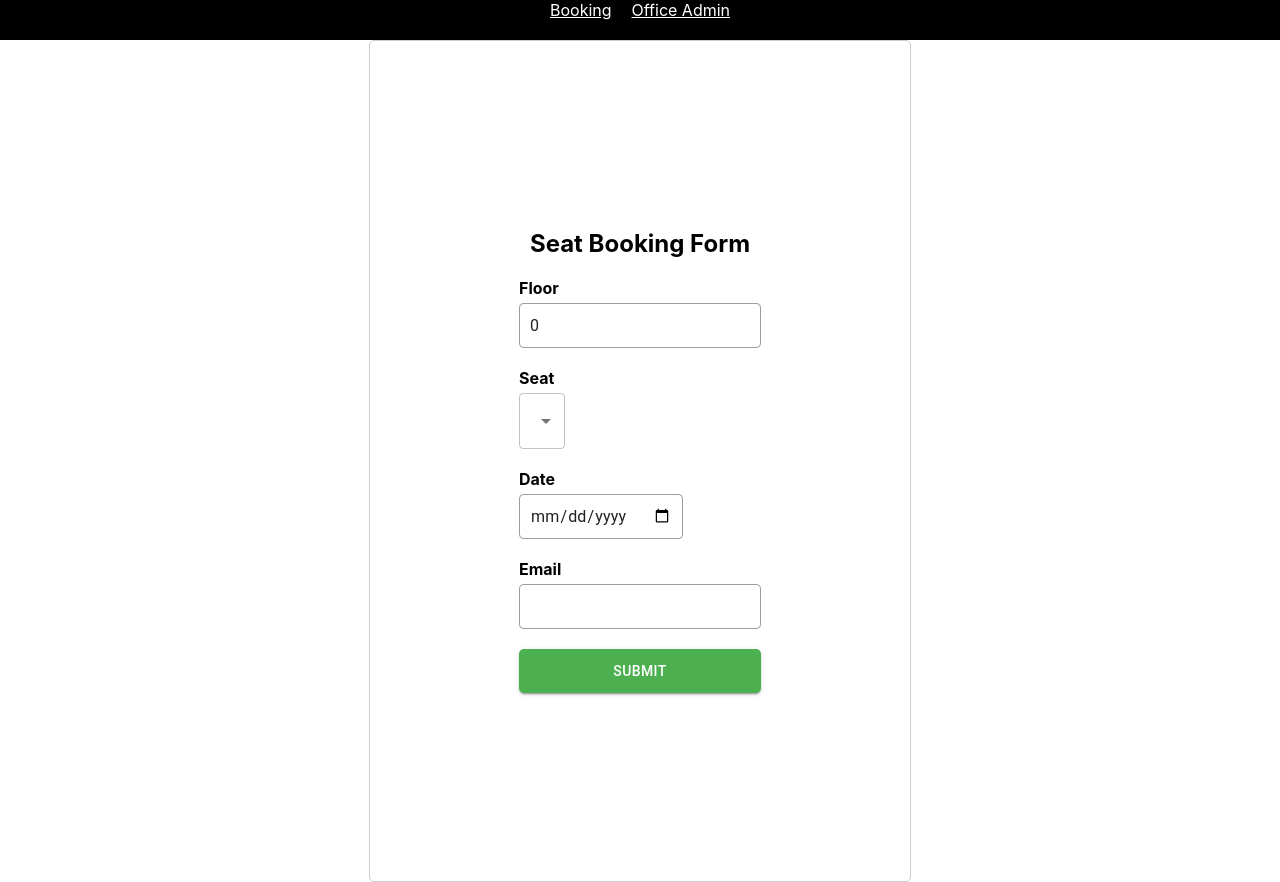
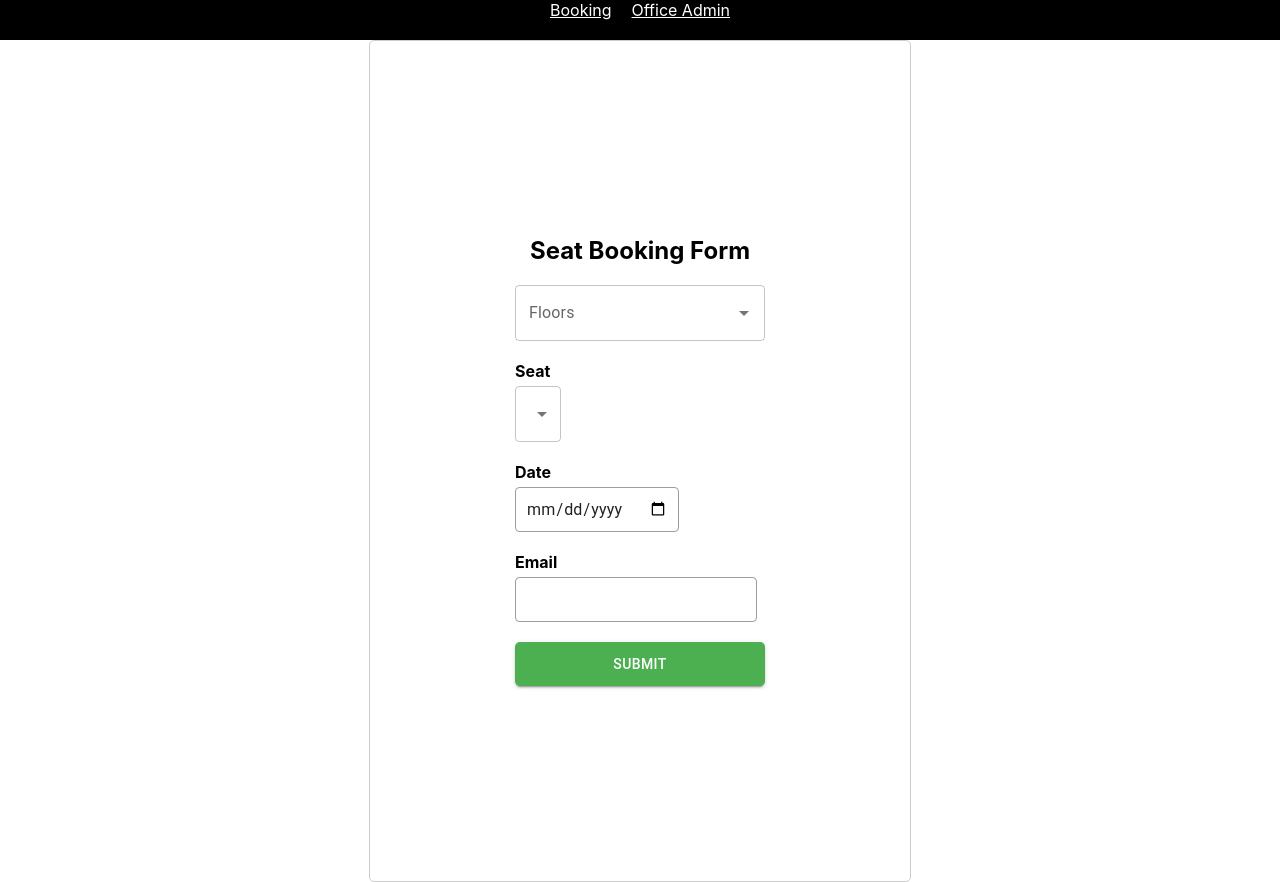
Before and after one commit to tp1088/book-my-seat, a React (Create React App) app: page /booking in a window 1280 px wide. Built offline with nearby package versions, Linux system fonts and the light colour scheme.

Commit message:
Floors from metadata

```diff
--- a/src/components/Booking.tsx
+++ b/src/components/Booking.tsx
@@ -5,7 +5,9 @@ import { SelectChangeEvent } from '@mui/material/Select';
 import TextField from '@mui/material/TextField';
 import Button from '@mui/material/Button';
 import './BookingScreen.css';
-import { submitBooking } from '../services/seatServices';
+import { fetchMetaData, submitBooking } from '../services/seatServices';
+import { Autocomplete } from '@mui/material';
+import { useEffect} from "react";
 
 export interface SeatBookingFormData {
     floor: number;
@@ -21,6 +23,14 @@ const Booking: React.FC = () => {
         bookingDate: '',
         email: '',
     });
+
+    let floors :Array<any> = [];
+
+    const [floor, setFloors] = useState(() => []);
+
+    useEffect(() => {
+        setFloors(fetchMetaData)
+    }, [])
 
     const handleInputChange = (e: React.ChangeEvent<HTMLInputElement>) => {
         const { name, value } = e.target;
@@ -59,15 +69,14 @@ const Booking: React.FC = () => {
             <h2>Seat Booking Form</h2>
             <form onSubmit={handleSubmit}>
                 <div className="form-group">
-          <label htmlFor="floor">Floor</label>
-          <TextField
-            type="number"
-            id="floor"
-            name="floor"
-            value={formData.floor}
-            onChange={handleInputChange}
-            required
-            inputProps={{ min: '0' }}
+                    <Autocomplete
+                        disablePortal
+                        id="combo-box-demo"
+                        options={floor}
+
+                        sx={{ width: 250 }}
+                        renderInput={(params) => <TextField {...params} label="Floors"
+                             />}
                     />
                 </div>
                 <div className="form-group">
--- /dev/null
+++ b/src/resources/metadata.json
@@ -0,0 +1,53 @@
+[
+    {
+        "floorID": "F1",
+        "seats": [
+            {
+                "seatID": "S1",
+                "isSelected": false
+            },
+            {
+                "seatID": "S2",
+                "isSelected": false
+            },
+            {
+                "seatID": "S3",
+                "isSelected": false
+            }
+        ]
+    },
+    {
+        "floorID": "F2",
+        "seats": [
+            {
+                "seatID": "S1",
+                "isSelected": false
+            },
+            {
+                "seatID": "S2",
+                "isSelected": false
+            },
+            {
+                "seatID": "S3",
+                "isSelected": false
+            }
+        ]
+    },
+    {
+        "floorID": "F3",
+        "seats": [
+            {
+                "seatID": "S1",
+                "isSelected": false
+            },
+            {
+                "seatID": "S2",
+                "isSelected": false
+            },
+            {
+                "seatID": "S3",
+                "isSelected": false
+            }
+        ]
+    }
+]
--- a/src/services/seatServices.tsx
+++ b/src/services/seatServices.tsx
@@ -1,11 +1,21 @@
 import { SeatBookingFormData } from '../components/Booking';
 import data from '../resources/data.json'
+import metadata from '../resources/metadata.json'
 
 export let bookings :Array<any> = [];
 
 export const fetchInitial = (): any  => {
     bookings = data;
     return data;
+}
+
+export const fetchMetaData = (): any  => {
+    let f :Array<any> = [];
+        metadata.forEach(mData => {
+            console.log(mData)
+            f.push(mData.floorID)
+        });
+    return f;
 }
 
 export const fetchCurrentBookings = (): any  => {
```
Lines whose indentation alone changed are shown as unchanged.
